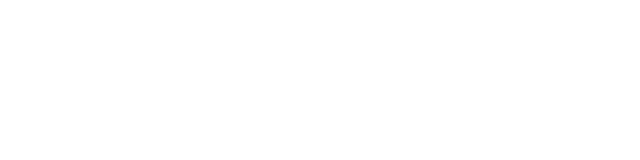
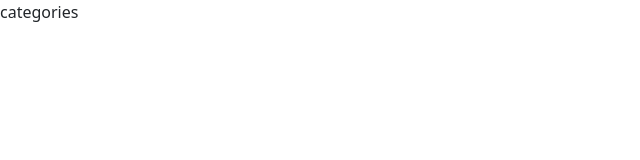
Before and after one commit to Pham-Men/Money-Lover, a React (Create React App) app: page /categories in a window 1280 px wide. Before the commit this address had no page. Shown: the top 160 px of the page, without its empty margins (0-640 px from the left). Built offline with nearby package versions, Linux system fonts and the light colour scheme.

Commit message:
router cho sidebar

```diff
--- a/src/index.css
+++ b/src/index.css
@@ -34,3 +34,6 @@ code {
   /* Corrects inability to style clickable `input` types in iOS */
   -webkit-appearance: none;
 }
+a{
+  text-decoration: none;
+}
--- /dev/null
+++ b/src/pages/Categories/Categories.js
@@ -0,0 +1,11 @@
+import React from 'react';
+
+const Categories = () => {
+    return (
+        <div>
+            categories
+        </div>
+    );
+}
+
+export default Categories;
--- a/src/pages/Home/Sidebar/Sidebar.js
+++ b/src/pages/Home/Sidebar/Sidebar.js
@@ -1,4 +1,4 @@
-import React from 'react';
+import React from "react";
 import MenuOutlinedIcon from "@mui/icons-material/MenuOutlined";
 import AccountBalanceWalletOutlinedIcon from "@mui/icons-material/AccountBalanceWalletOutlined";
 import LocalGroceryStoreOutlinedIcon from "@mui/icons-material/LocalGroceryStoreOutlined";
@@ -6,10 +6,11 @@ import HelpOutlineOutlinedIcon from "@mui/icons-material/HelpOutlineOutlined";
 import PermIdentityOutlinedIcon from "@mui/icons-material/PermIdentityOutlined";
 import CategoryOutlinedIcon from "@mui/icons-material/CategoryOutlined";
 import ArrowForwardIosOutlinedIcon from "@mui/icons-material/ArrowForwardIosOutlined";
+import { Link } from "react-router-dom";
 
-import styles from './sidebar.module.scss';
+import styles from "./sidebar.module.scss";
 
-import { useState } from 'react';
+import { useState } from "react";
 
 const Sidebar = () => {
   const [activeButton, setActiveButton] = useState(2);
@@ -92,9 +93,14 @@ const Sidebar = () => {
                     FUTURE
                   </button>
                 </div>
-                  <div className={styles["transaction-empty"] + ' d-flex flex-column align-items-center '}>
+                <div
+                  className={
+                    styles["transaction-empty"] +
+                    " d-flex flex-column align-items-center "
+                  }
+                >
                   <span className={styles["smile-icon"]}>:-)</span>
-                      <span className={styles['note']}>No transactions</span>
+                  <span className={styles["note"]}>No transactions</span>
                 </div>
               </div>
             </div>
@@ -118,6 +124,7 @@ const Sidebar = () => {
             <div className={styles[""] + " py-3 text-secondary"}>
               <PermIdentityOutlinedIcon />
             </div>
+
             <div
               className={
                 styles["grid-item"] +
@@ -134,22 +141,26 @@ const Sidebar = () => {
             <div className={styles[""] + " py-3 text-secondary"}>
               <AccountBalanceWalletOutlinedIcon />
             </div>
+            <Link to="/my-wallets" className="text-decoration-none">
               <div
                 className={
                   styles["grid-item"] +
                   " font-bold border-bottom d-flex justify-content-between py-3 align-items-center "
                 }
               >
-                <span>My wallets</span>
+                <span>My Wallets</span>
+
                 <span>
                   <ArrowForwardIosOutlinedIcon />{" "}
                 </span>
               </div>
+            </Link>
           </div>
           <div className={styles["grid-offcanvas"] + " w-100"}>
             <div className={styles[""] + " py-3"}>
               <CategoryOutlinedIcon />
             </div>
+            <Link to="/categories" className="text-decoration-none">
               <div
                 className={
                   styles["grid-item"] +
@@ -161,11 +172,12 @@ const Sidebar = () => {
                   <ArrowForwardIosOutlinedIcon />{" "}
                 </span>
               </div>
+            </Link>
           </div>
         </div>
       </div>
     </section>
   );
-}
+};
 
 export default Sidebar;
--- a/src/pages/Home/Sidebar/sidebar.module.scss
+++ b/src/pages/Home/Sidebar/sidebar.module.scss
@@ -50,11 +50,14 @@
             display: grid;
             grid-template-columns: auto 1fr;
             gap:20px;
-
+            &:hover {
+                    background-color: rgb(214, 247, 214);
+                }
             .grid-item{
                font-size: 14px;
                color: gray;
                font-weight:500;
+
             }
         }
 
--- a/src/router/Router.js
+++ b/src/router/Router.js
@@ -5,6 +5,7 @@ import Register from "../pages/Register/Register";
 import LogIn from "../pages/LogIn/LogIn";
 import MyWallets from "../pages/MyWallets/MyWallets";
 import LogOut from "../pages/LogOut/LogOut";
+import Categories from "../pages/Categories/Categories";
 
 function Router() {
   return (
@@ -15,6 +16,7 @@ function Router() {
         <Route path={"/auth"} element={<LogIn />} />
         <Route path={"/my-wallets"} element={<MyWallets />} />
         <Route path={"/logout"} element={<LogOut />} />
+        <Route path={"/categories"} element={<Categories />} />
       </Routes>
     </>
   );
```
Lines whose indentation alone changed are shown as unchanged.
